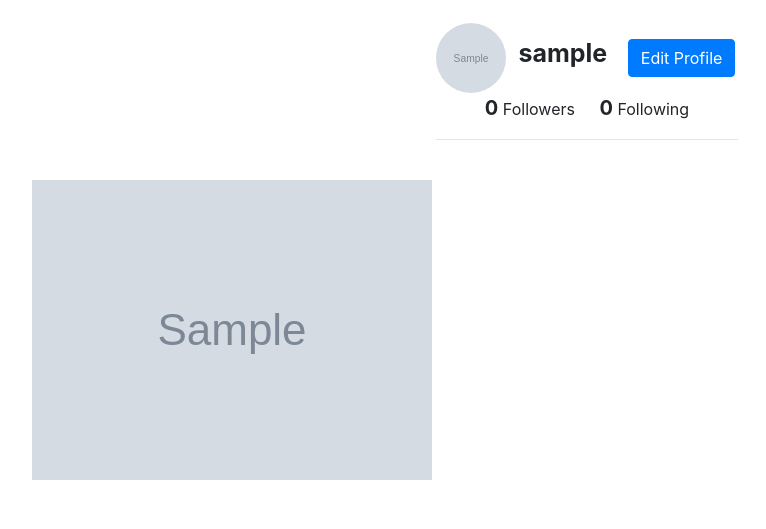
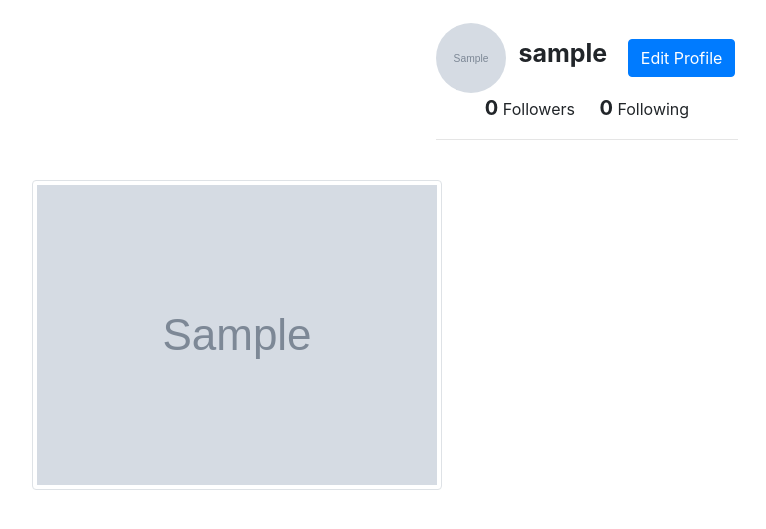
Before and after one commit to Elvandro/Instagram-Clone, a Django app: page /profile/ in a window 1280 px wide. Shown: the part 57-586 px from the top of the page, without its empty margins (53-819 px from the left). Run offline with Django 3.2, Linux system fonts and the light colour scheme; a user stored in the database is signed in; tables that the repository leaves empty hold one stand-in row (values such as "Sample post"); grey boxes marked "Sample" are stand-in pictures; some libraries are stand-ins or nearby versions.

Commit message:
Modified the profiles template file

```diff
--- a/insta/templates/profile.html
+++ b/insta/templates/profile.html
@@ -4,7 +4,7 @@
     <div class="col-xs-4 col-sm-4 col-md-4 col-lg-4 "></div>
     <div class="col-xs-4 col-sm-4 col-md-4 col-lg-4 ">
       {% for profile in profiles %}
-      <div class="profile p-4" style="white-space:nowrap">
+      <div class="profile p-4">
         <img src="{{profile.profile_photo.url}}" alt="" style="height:70px;width:70px; border-radius:50%; display:inline;">
         <p class="ml-2" style="display:inline; font-size:25px;"><strong>{{profile.user}}</strong></p>
         <button class="btn btn-primary ml-3" ><a href="{% url 'edit' %}" style="display:inline; color:#ffffff;">Edit Profile</a></button>
@@ -20,8 +20,11 @@
 
   <div class="row">
     {% for photo in images %}
+
     <div class="col-xs-6 col-sm-6 col-md-6 col-lg-6 ">
-      <img src="{{photo.image.url}}" alt="" class="img-fluid">
+      <a href="#" class="thumbnail">
+        <img src="{{photo.image.url}}" class="img-fluid img-thumbnail rounded" alt="Responsive image" >
+      </a>
     </div>
     {% endfor %}
   </div>
```
